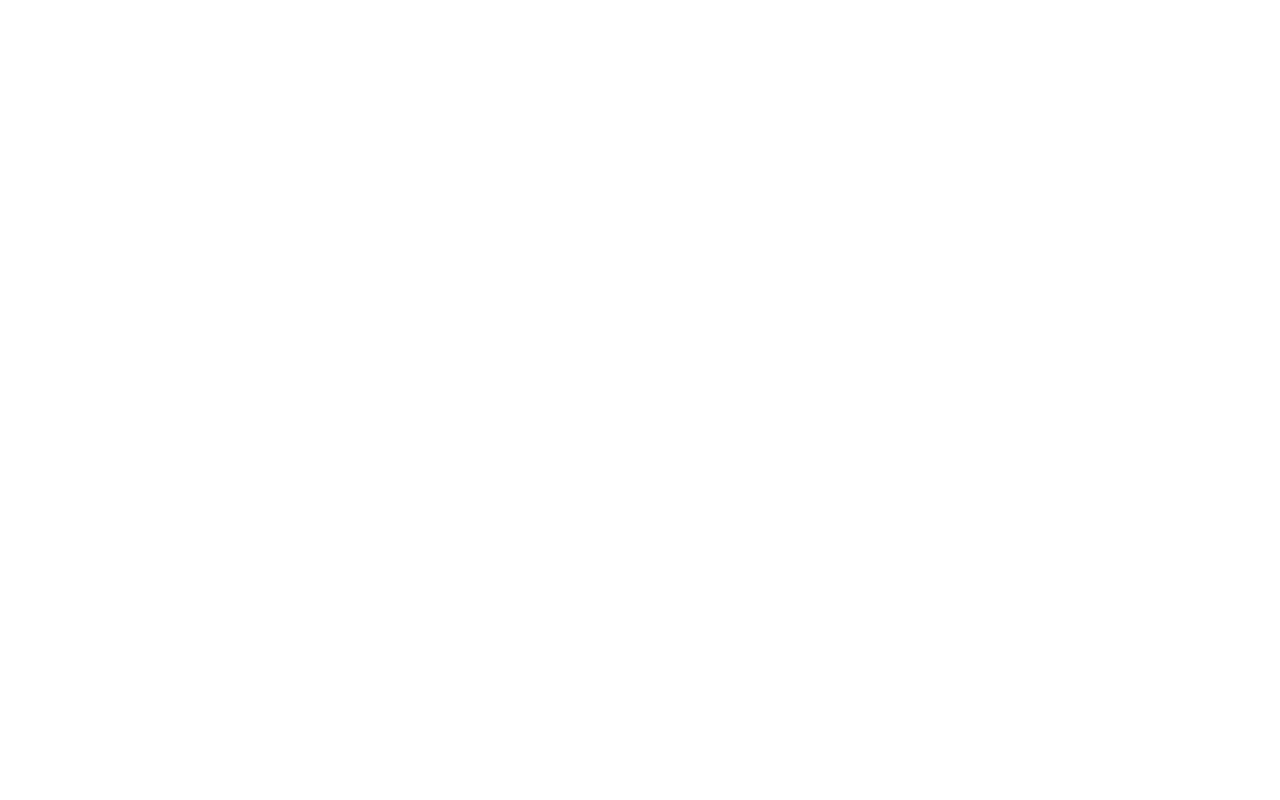
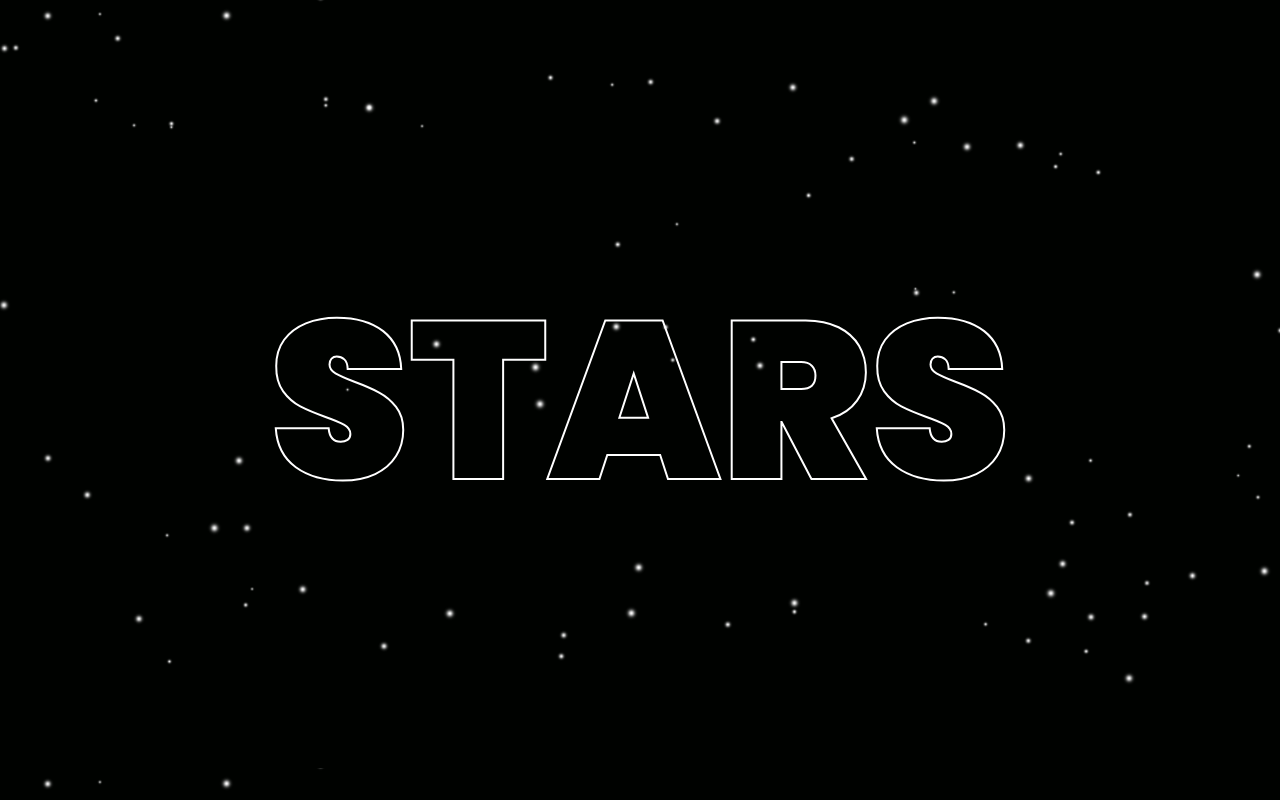
Before and after one commit to kusumghimire/star-animation-background, a plain HTML site: page index.html in a window 1280 px wide. Drawn offline with Linux system fonts and the light colour scheme.

Commit message:
images added

```diff
--- a/index.html
+++ b/index.html
@@ -5,11 +5,12 @@
     <meta charset="UTF-8">
     <meta name="viewport" content="width=device-width, initial-scale=1.0">
     <title>Star Background</title>
-    <link rel="stylesheet" href="styles.css">
+    <link rel="stylesheet" href="style.css">
 </head>
 
 <body>
     <section>
+        <h2>Stars</h2>
         <div class="star star1"></div>
         <div class="star star2"></div>
         <div class="star star3"></div>
--- a/style.scss
+++ b/style.scss
@@ -5,3 +5,35 @@
     box-sizing: border-box;
     font-family: 'Poppins', sans-serif;
 }
+
+section {
+    position: relative;
+    width: 100%;
+    height: 100vh;
+    overflow: hidden;
+    background: #000200;
+    display: flex;
+    justify-content: center;
+    align-items: center;
+    h2 {
+        color: transparent;
+        font-weight: 900;
+        font-size: 14em;
+        -webkit-text-stroke: 2px #fff;
+        text-transform: uppercase;
+        @media screen and (max-width: 900px) {
+            font-size: 15vw;
+        }
+    }
+    .star {
+        position: absolute;
+        top: 0;
+        left: 0;
+        width: 100%;
+        height: 100%;
+        pointer-events: none;
+    }
+    .star1 {
+        background: url(./stars/star1.png);
+    }
+}
```
Also changed, not shown: stars/star1.png (added), stars/star2.png (added), stars/star3.png (added), stars/star4.png (added), stars/star5.png (added), stars/star6.png (added), stars/star7.png (added), stars/star8.png (added), style.css, styles.css (deleted), 1 other file.
